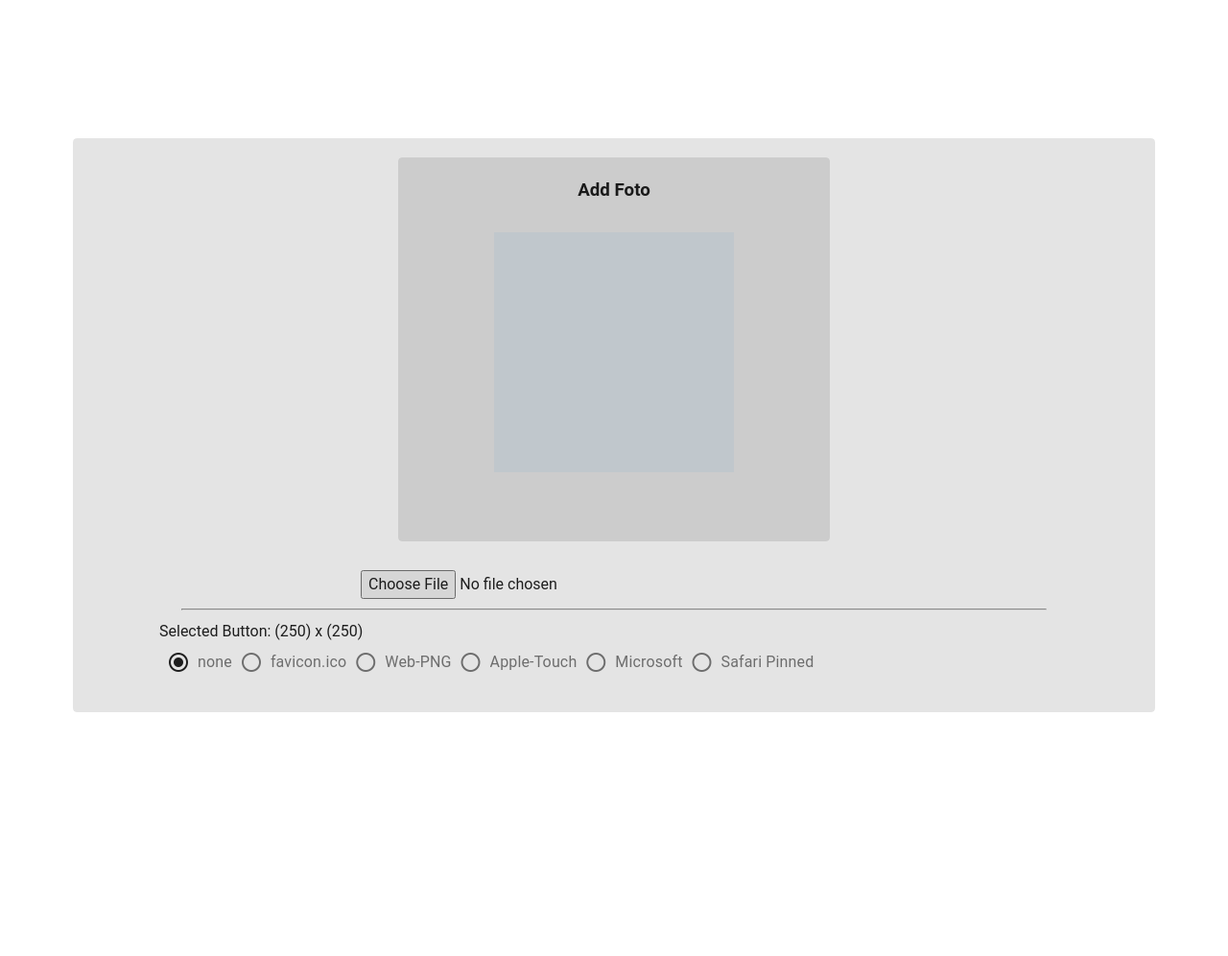
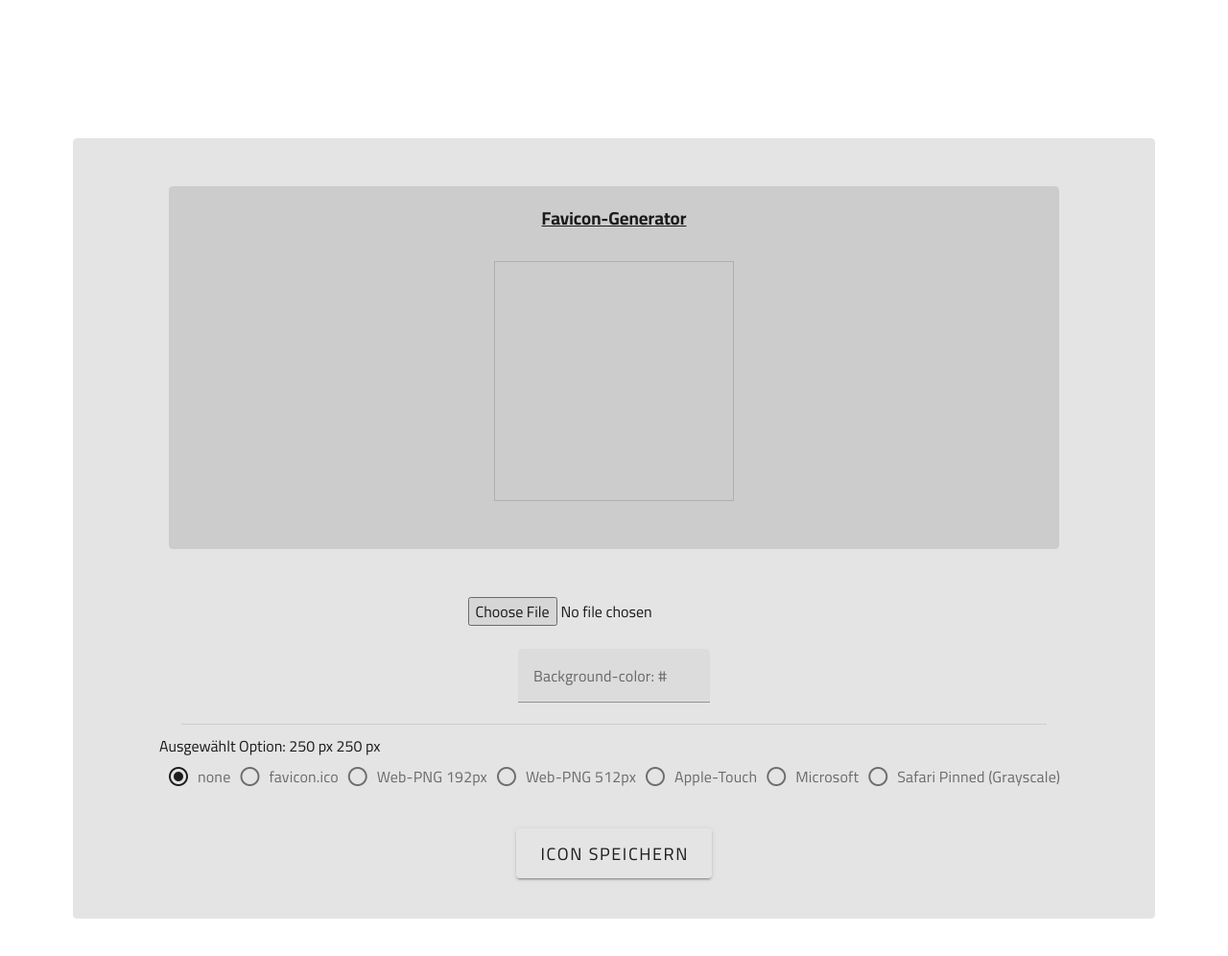
Before and after one commit to Bassam-Z/Favicon-Generator-Vue.js-Ohne-Node.js, a plain HTML site: page index.html in a window 1280 px wide. Shown: the whole page at 96% size. Drawn offline with nearby package versions, Linux system fonts and the light colour scheme.

Commit message:
zu 80% ferig / GrayscaleColor

```diff
--- a/index.html
+++ b/index.html
@@ -7,6 +7,9 @@
     <!-- vuetify CDN -->
     <link rel="stylesheet" href="https://cdn.jsdelivr.net/npm/vuetify@3.4.6/dist/vuetify.min.css">
     <link href="https://cdn.jsdelivr.net/npm/@mdi/font@4.x/css/materialdesignicons.min.css" rel="stylesheet"/>
+    <link rel="preconnect" href="https://fonts.googleapis.com">
+    <link rel="preconnect" href="https://fonts.gstatic.com" crossorigin>
+    <link href="https://fonts.googleapis.com/css2?family=Cairo:wght@300;400;700&family=Nunito:wght@200;300;400;700;800;900&family=Open+Sans:wght@400;700&family=Work+Sans:wght@200;300;400;500;600;700;800&display=swap" rel="stylesheet">
     <title>Faicon-Generator</title>
 </head>
 <body>
@@ -20,21 +23,27 @@
                 <v-container >
                     <v-card variant="tonal">
                         <v-card class="innin-Card" variant="tonal">
-                            <h3>Add Foto</h3>
-                            <div class="FotoBackground" >
-                                <img class="icon" v-if="selectedFileURL" :src="selectedFileURL" alt="Uploaded Image">
+                            <h3>Favicon-Generator</h3>
+                            <div class="FotoBackground"  :style="{ 'background-color': nueColorfull , width: widthSize + 'px', height: heighSize + 'px',filter: GrayscaleColor }" >
+                                <img for="input-file" class="icon" v-if="selectedFileURL" :src="selectedFileURL" alt="Uploaded Image">
                             </div>
                             <!-- <v-input class="input" class="input" label="Image input"></v-input> -->
                         </v-card>
                             <!-- <v-label for="input-file" >add image</v-label> -->
-                        <input type="file" class="input" @change="onFileSelected" id="input-file">
-                        <input>
-                            <hr style="width: 80%; margin: 0 auto;">
+                        <input type="file" class="input"  @change="onFileSelected" id="input-file"><input>
+                        <v-text-field @keydown.enter.prevent ="backgroundColorChange" class="color-input" v-model="nueColor" label="Background-color: #"></v-text-field>
+                        <v-divider inset style="width: 80%; margin: 0 auto;"></v-divider>
                         <div style="margin: 10px 90px" >
-                                    <p>Selected Button: ({{ selectedOption.Width }}) x ({{ selectedOption.Height }})</p>
+                            <p v-if="selectedOption.Width && selectedOption.Height">Ausgewählt Option: {{ selectedOption.Width }} px  {{ selectedOption.Height }} px</p>
+                            <p v-else>Ausgewählt Option: {{ selectedOption.Width }}</p>
+
                             <v-radio-group inline v-model="selectedOption">
-                                        <v-radio v-for="imgOption in imgSizeOptions" :key="imgOption.id" :label="imgOption.name" :value="imgOption.value"></v-radio>
+                                <v-radio v-for="imgOption in imgSizeOptions" v-model="imgOption.id" :key="imgOption.id" @click="changeImageSize(imgOption.value)" :label="imgOption.name" :value="imgOption.value"></v-radio>
                             </v-radio-group>
+                            <v-col  >
+                                <!-- <v-btn class="save" size="x-large"   @click.prevent="$emit('save')">Icon speichern</v-btn> -->
+                                <v-btn class="save" size="x-large"   @click.prevent="saveImageLocallyInBrowser(selectedFileURL,'Icon.png')">Icon speichern</v-btn>
+                            </v-col>
                         </div>
 
                     </v-card>
@@ -43,14 +52,20 @@
         </script>
 
     <script>
-        const {createApp, ref } = Vue
+        const {createApp, ref, onMounted  } = Vue
         const { createVuetify } = Vuetify
 
-        const vuetify = createVuetify()
+        const vuetify = createVuetify();
         const app = createApp({
             template: '#app-template',
+
             setup(){
-                const selectedFileURL = ref(null)
+                const selectedFileURL = ref(null);
+                const selectedTarget = ref(null);
+                const nueColor = ref('')
+                const nueColorfull = ref('')
+
+                // const inputFile = ref(document.getElementsByClassName('input'));
                 const imgSizeOptions  = ([
                     {
                         id: 1,
@@ -68,20 +83,27 @@
                     },
                     {
                         id: 3,
-                        name: 'Web-PNG',
+                        name: 'Web-PNG 192px',
                         value: {Width: 192, Height: 192},
                         safezone: true,
                         clicked: false
                     },
                     {
                         id: 4,
+                        name: 'Web-PNG 512px',
+                        value: {Width: 512, Height: 512},
+                        safezone: true,
+                        clicked: false
+                    },
+                    {
+                        id: 5,
                         name: 'Apple-Touch ',
                         value: {Width: 180, Height: 180},
                         safezone: true,
                         clicked: false
                     },
                     {
-                        id: 5,
+                        id: 6,
                         name: 'Microsoft',
                         value: {Width: 150, Height: 150},
                         safezone: true,
@@ -89,26 +111,28 @@
                         clicked: false
                     },
                     {
-                        id: 6,
-                        name: 'Safari Pinned ',
-                        value: {Width: 'balck', Height: 'whgit'},
+                        id: 7,
+                        name: 'Safari Pinned (Grayscale)',
+                        value: {Width: 'grayscale(100%)', Height: ''},
                         safezone: false,
                         clicked: false
                     },
-                ])
-                const WidthSize = 250
-                const WidthHeight = 250
+                ]);
+                const widthSize = ref(250);
+                const heighSize = ref(250);
+                const GrayscaleColor = ref('')
 
-                console.log(WidthSize)
-                console.log(WidthHeight)
+                console.log(widthSize);
+                console.log(heighSize);
 
                 const selectedOption = ref(imgSizeOptions[0].value);
 
                 const convertImageToSize = (selectedFile, widthSize, heightSize) => {
+                    // neuURL.value = selectedFile
                     return new Promise((resolve) => {
                         const selFile = selectedFile;
                         if (!selFile) {
-                        resolve('');
+                            resolve('Ungültige Datei');
                             return;
                         }
 
@@ -125,16 +149,23 @@
                                 // Konvertiere das Canvas-Bild zu Base64
                                 const convertedImageURL = canvas.toDataURL('image/png'); // Du kannst auch 'image/png' verwenden
                                 resolve(convertedImageURL);
+                                // Verwende diese Funktion, nachdem das Bild konvertiert wurde
+                                // saveImageToLocalStorage(convertedImageURL);
                             };
                             img.src = e.target.result;
                         };
+
+                        reader.onerror = () => {
+                        resolve('Fehler beim Lesen der Datei');
+                        };
+
                         reader.readAsDataURL(selFile);
                     });
                 }
 
                 const onFileSelected = async (event) => {
+                    selectedTarget.value = event;
                     const selectedFile = event.target.files[0];
-
                     if (selectedFile) {
                         // Bild in Base64 konvertieren
                         const reader = new FileReader();
@@ -143,41 +174,84 @@
                             console.log(selectedFileURL.value);
 
                             // Konvertiere das Bild in die gewünschte Größe
-                            const convertedImageURL = await convertImageToSize(selectedFile, 250, 250);
-
+                            const convertedImageURL = await convertImageToSize(selectedFile, widthSize.value, heighSize.value);
                             // Verwende die konvertierte URL für das Bild im Canvas
                             selectedFileURL.value = convertedImageURL;
                         };
                         reader.readAsDataURL(selectedFile);
+
                     }
                 };
-                return {  imgSizeOptions, selectedOption, selectedFileURL, onFileSelected, convertImageToSize}
+
+
+                const saveImageLocallyInBrowser = async (dataURL, fileName) => {
+                    // convertImageToSize(dataURL, widthSize.value, heighSize.value)
+                    console.log(selectedTarget.value)
+                    onFileSelected(selectedTarget.value)
+                    const link = document.createElement('a');
+                    link.href = dataURL;
+                    link.download = fileName;
+                    link.click();
+                };
+
+                const saveImageToLocalStorage = (dataURL) => {
+                    // Speichere das Bild in der Local Storage
+                    localStorage.setItem('konvertiertesBild', dataURL);
+                };
+
+                const changeImageSize = (sizeOpject) => {
+                    if(sizeOpject.Height && sizeOpject.Width){
+                        widthSize.value = sizeOpject.Width,
+                        heighSize.value = sizeOpject.Height
+                        GrayscaleColor.value = ''
                     }
+                    else {
+                        GrayscaleColor.value = sizeOpject.Width
+                    }
+                    console.log(widthSize.value)
+                    console.log(heighSize.value)
+
+                }
+
+                const backgroundColorChange = () => {
+                    nueColorfull.value = nueColor.value ;
+                }
+                return {widthSize,GrayscaleColor, heighSize, nueColorfull, backgroundColorChange, nueColor, imgSizeOptions, selectedOption, selectedFileURL, onFileSelected, convertImageToSize, saveImageLocallyInBrowser, changeImageSize}
+            }
+
         }).use(vuetify).mount('#app')
     </script>
 </body>
 </html>
 
 <style>
+    /* genral fonts */
+body {
+    font-family: 'Cairo', sans-serif;
+}
 .innin-Card {
+    display: block;
     position: relative;
-    width: 450px;
-    height: 400px;
     padding: 20px;
-    margin: 20px auto;
+    margin: 50px 100px;
 
 }
 .innin-Card h3 {
     text-align: center;
+    text-decoration: underline;
     padding: 0;
     margin: 0;
 }
 .FotoBackground {
+    display: block;
     position: relative;
     width: 250px;
     height: 250px;
-    background-color: aliceblue;
-    margin: 30px 80px;
+    background-color: transparent ;
+    margin: 30px auto;
+    /* padding: 10px; */
+    border: 1px solid rgb(197, 195, 195);
+    z-index: 1;
 
 }
 .FotoBackground .icon {
@@ -187,11 +261,26 @@
     object-fit: cover;
 }
 .input {
-    text-align: center;
-    position: relative;
-    margin: 10px 300px ;
+    display: block;
+    margin: 0 auto;
 }
 .continer h3 {
     margin: 0 auto;
 }
+.save {
+    margin: 0 auto 20px;
+    display: block;
+}
+
+.color-input {
+    display: block;
+    width: 200px;
+    margin: 0 auto;
+}
+
+#nueBackColor{
+    background-color: transparent ;
+}
+
+
 </style>
```
Lines whose indentation alone changed are shown as unchanged.
